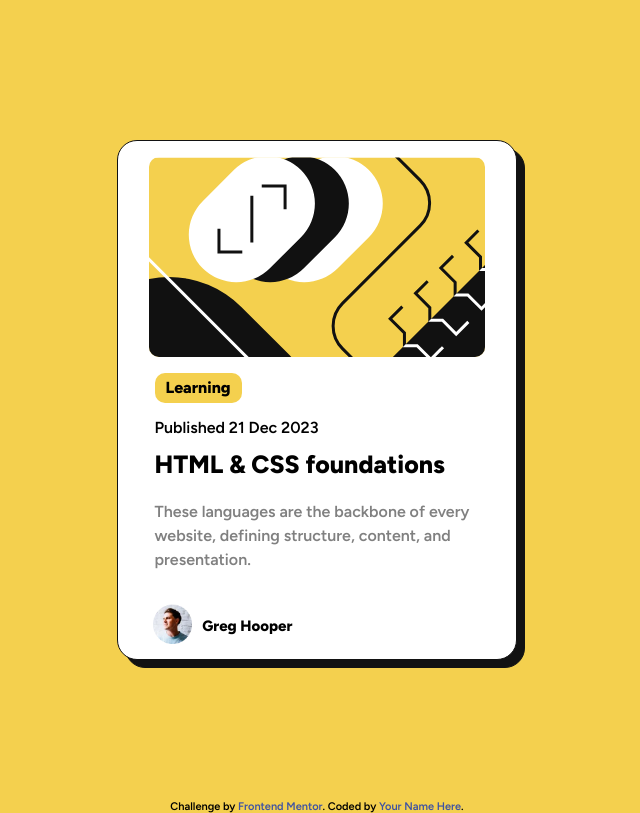
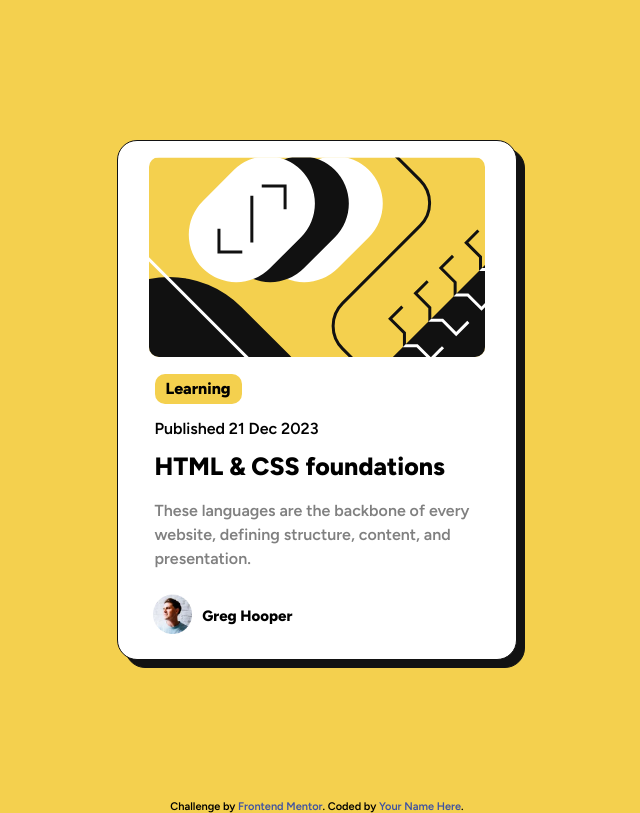
Before and after one commit to River-unknown/feem-blog-preview-card-main, a website: page index.html in a window 1280 px wide. Shown: the whole page, without its empty margins (323-963 px from the left). Drawn offline with Linux system fonts and the light colour scheme.

Commit message:
slight changes

```diff
--- a/app/scss/components/card.scss
+++ b/app/scss/components/card.scss
@@ -57,7 +57,7 @@ margin-top: rem(15);
 }
 .card_heading{
     width: rem(325);
-    height: rem(50);
+    //height: rem(50);
     font-size:rem(25);
     font-weight: 800;
     &:hover{
@@ -69,13 +69,14 @@ margin-top: rem(15);
 .card_desc{
     width: rem(325);
     color: var(--grey_);
-    height:(20);
+    //height:rem(20);
     font-size: rem(16);
     line-height: 1.5;
 
 }
 .card_author{
-    margin-top: rem(20);
+    margin-top: rem(10);
+    margin-bottom: rem(10);
     display: flex;
     justify-content:flex-start ;
     align-items: center;
--- a/index.html
+++ b/index.html
@@ -27,7 +27,7 @@
       <div class="card_tag">Learning</div>
       </div>
       <div class="card_date">Published 21 Dec 2023</div>
-    <div class="card_heading">HTML & CSS foundations</div>
+    <h1 class="card_heading">HTML & CSS foundations</h1>
 
     <div class="card_desc">These languages are the backbone of every website, defining structure, content, and presentation.</div>
     <div class="card_author">
```
Also changed, not shown: dist/style.css, 1 other file.
